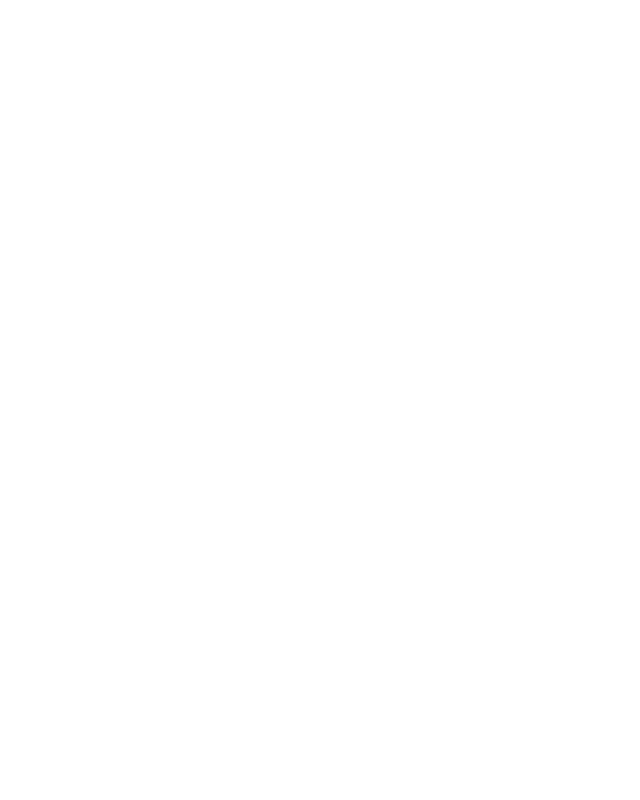
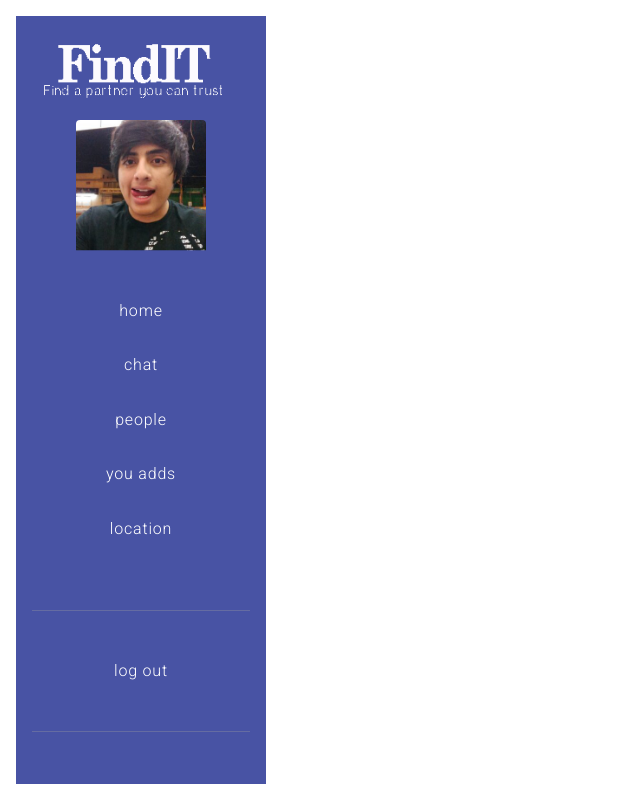
Before and after one commit to infoshareacademy/jfdzr2-all-you-need-is-code, a React (Create React App) app: page /chat in a window 1280 px wide. Shown: the whole page, without its empty margins (0-640 px from the left). Built offline with nearby package versions, Linux system fonts and the light colour scheme.

Commit message:
firebase react-firebase-hooks installed

```diff
--- a/package.json
+++ b/package.json
@@ -10,11 +10,12 @@
     "@testing-library/user-event": "^12.1.10",
     "@types/firebase": "^3.2.1",
     "bootstrap": "^4.6.0",
+    "firebase": "^8.3.0",
     "formik": "^2.2.6",
-    "firebase": "^8.2.9",
     "react": "^17.0.1",
     "react-bootstrap": "^1.4.3",
     "react-dom": "^17.0.1",
+    "react-firebase-hooks": "^3.0.2",
     "react-router-dom": "^5.2.0",
     "react-scripts": "4.0.2",
     "web-vitals": "^1.0.1"
--- a/src/App.js
+++ b/src/App.js
@@ -7,6 +7,7 @@
 import SignInPage from './views/SignInPage';
 import LogInPage from './views/LogInPage';
 import { Switch, Route } from 'react-router-dom';
+import {ChatPage} from './views/ChatPage';
 
 const theme = createMuiTheme({
   palette: {
@@ -29,6 +30,7 @@
         <Route path="/primary-survey"><PrimarySurvey /></Route>
         <Route path="/main-page"><MainPage /></Route>
         <Route path="/profile-page"><ProfilePage /></Route>
+        <Route path="/chat"><ChatPage /></Route>
 
         </Switch>
     </ThemeProvider>
--- /dev/null
+++ b/src/components/chat/Chat.js
@@ -0,0 +1,8 @@
+import db from '../../fire'
+import { useCollectioData } from 'react-firebase-hoooks'
+
+function Chat() {
+    const messageRef = db.collection('Messages');
+    const query = messageRef.orderBy('createsAt').limit(25);
+    const [messages] = useCollectionData(query, {idField: 'id'});
+}
--- a/src/components/navBar/NavBar.js
+++ b/src/components/navBar/NavBar.js
@@ -4,8 +4,14 @@
 import logo from '../../logo/FindIT_white.png';
 import profilePhoto from '../../photos/profilePhotos/profilePhoto.jpeg'
 import { Link } from 'react-router-dom';
+import fire from '../../fire';
+
+
 
 export const NavBar = () => {
+  const handleLogout = () => {
+    fire.auth().signOut();
+  }
     return <>
 
     <Navbar  className="navbar">
@@ -22,12 +28,12 @@
             </div>
 
             <Nav.Link className="text-center navItem" style={{color:'white'}}>home</Nav.Link>
-            <Nav.Link className="text-center navItem" style={{color:'white'}}>inbox</Nav.Link>
+            <Link to='/chat' className="text-center navItem" style={{color:'white'}}>chat</Link>
             <Nav.Link  className="text-center navItem" style={{color:'white'}} >people</Nav.Link>
             <Nav.Link className="text-center navItem" style={{color:'white'}} >you adds</Nav.Link>
             <Nav.Link className="text-center navItem " style={{color:'white'}} >location</Nav.Link>
             <div className="horizontalLaneTop"></div>
-            <Nav.Link className="text-center navItem navHelpItem" style={{color:'white'}} >help</Nav.Link>
+            <Link to='/' onClick={handleLogout} className="text-center navItem navHelpItem" style={{color:'white'}} >log out</Link>
             <div className="horizontalLaneBot"></div>
 
       </Nav>
--- /dev/null
+++ b/src/views/ChatPage.js
@@ -0,0 +1,12 @@
+import { NavBar } from '../components/navBar/NavBar';
+import { Chat } from '../components/chat/Chat'
+import '../styles/ProfilePage.css'
+
+export const ChatPage = () => {
+    return (
+        <div className='profile-page-container'>
+        <NavBar />
+        {/* <Chat /> */}
+        </div>
+    )
+}
```
Also changed, not shown: 2 other files (tests, documents, lock files or other folders).
